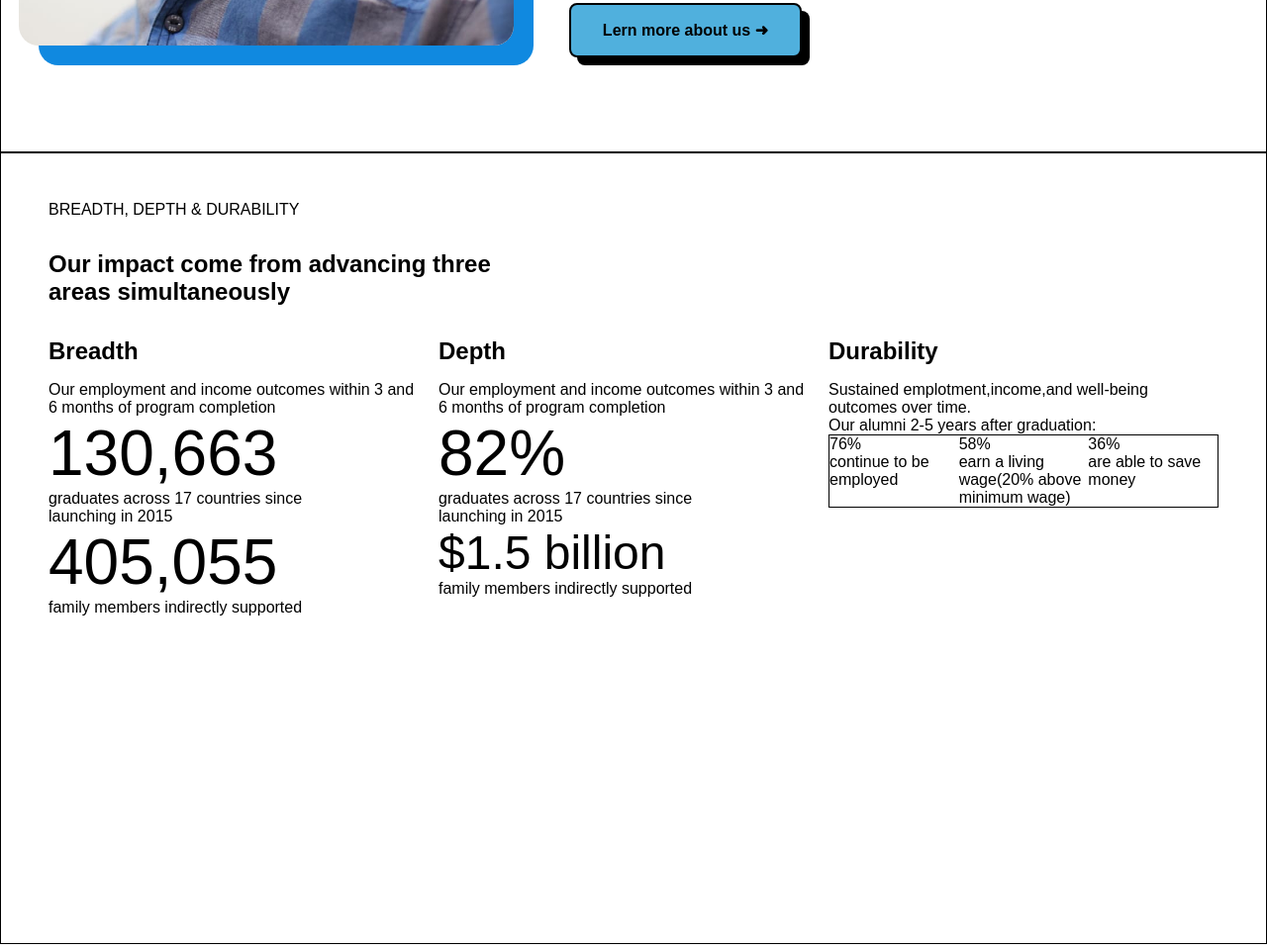
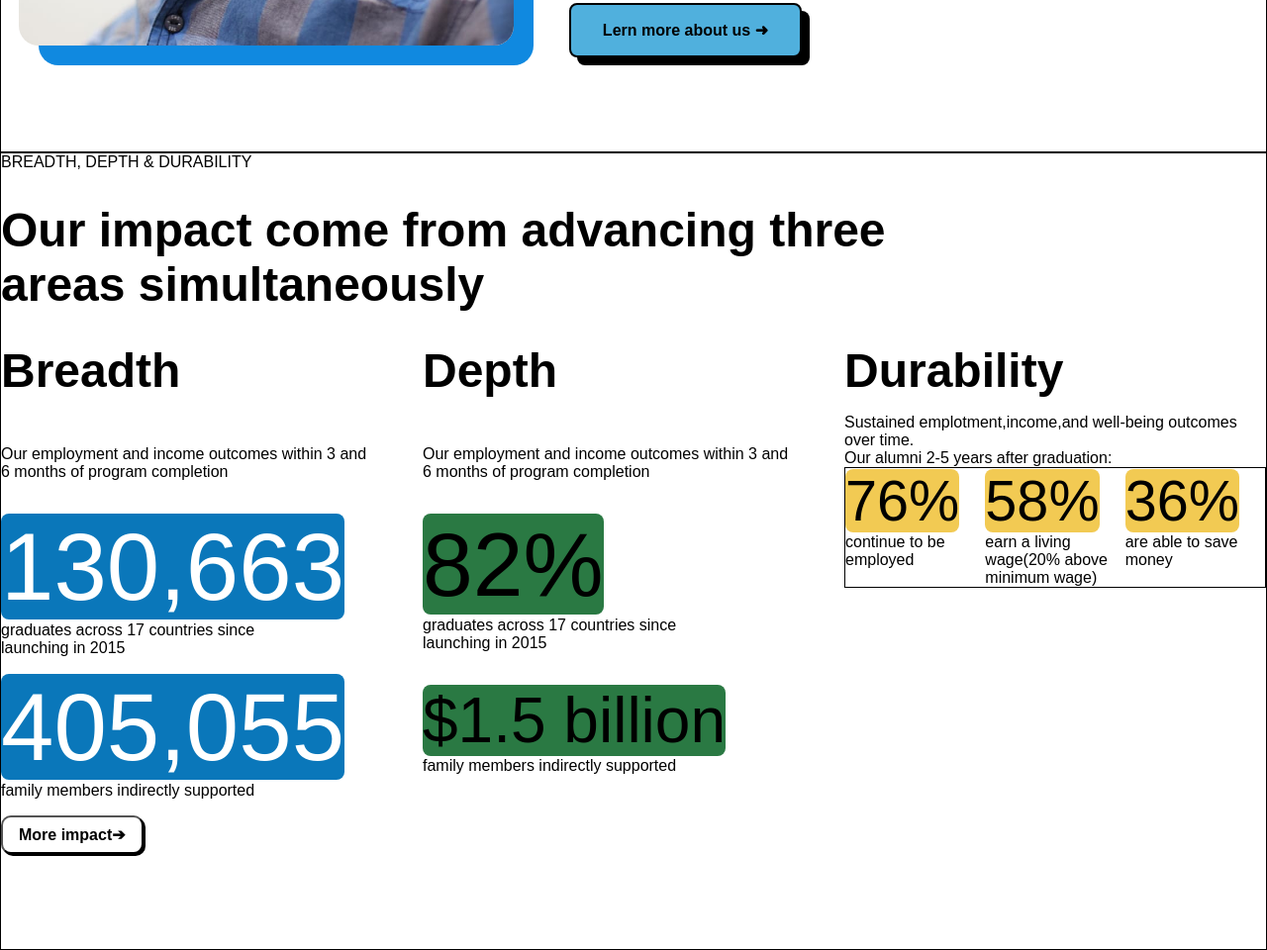
Before and after one commit to cheryblossom-dev/jsd12_week_04, a plain HTML site: page CSS_Exercises/011.html in a window 1280 px wide. Shown: the part 2394-3354 px from the top of the page at 99% size. Drawn offline with Linux system fonts and the light colour scheme.

Commit message:
landing_page

```diff
--- a/CSS_Exercises/01.css
+++ /dev/null
@@ -1,20 +0,0 @@
-* {
-  /*เครื่องหมายดอกจันแปลว่า "สั่งทุกชิ้นส่วนบนหน้าเว็บ"*/
-  margin: 0px; /*ลบระยะห่างด้านนอก (Margin) ที่เบราว์เซอร์แถมมาให้ทิ้งไปให้หมด*/
-  padding: 0px; /*เลบระยะห่างด้านใน (Padding) ทิ้งไปด้วย*/
-  box-sizing: border-box; /*(บรรทัดนี้สำคัญมาก!) เป็นการสั่งว่าเวลาเราใส่ขอบ (Border) หรือ Padding ห้ามเอาไปบวกเพิ่มจนกล่องบวมทะลุจอ ให้บีบพื้นที่เข้าด้านในแทน*/
-}
-body {
-  /*สั่งพื้นที่หลังฉากทั้งหมด (หน้ากระดาษ)"*/
-  font-family: sans-serif;
-  background-color: #f0f0f0;
-}
-.container {
-  display: flex;
-  justify-content: center;
-}
-.pic img {
-  width: 100%;
-  max-width: 1000px;
-  height: auto;
-}
--- a/CSS_Exercises/011.css
+++ b/CSS_Exercises/011.css
@@ -168,45 +168,111 @@
     font-size: 8px;
   }
 }
+.total {
+  min-height: 100vh;
+  display: flex;
+  justify-content: center;
+  align-items: center;
+}
+
 .data {
   border: 1px solid black;
-  min-height: 100vh;
-  padding: 3rem;
+  max-width: 1500px;
+  max-height: 1500px;
+  padding-bottom: 6rem;
 }
 .head {
   margin-bottom: 2rem;
 }
 .head h1 {
   margin-top: 2rem;
+  font-size: 3rem;
 }
 .team {
   display: grid;
   grid-template-columns: 1fr 1fr 1fr;
 }
 .breadth h2 + p {
-  padding-top: 1rem;
+  padding-top: 3rem;
+  padding-bottom: 2rem;
+}
+.breadth > h2 {
+  font-size: 3rem;
 }
 .depth h2 + p {
-  padding-top: 1rem;
+  padding-top: 3rem;
+  padding-bottom: 2rem;
 }
+.depth > h2 {
+  font-size: 3rem;
+}
+
 .durability h2 + span {
   display: block;
   padding-top: 1rem;
 }
+.durability > h2 {
+  font-size: 3rem;
+}
 .state13 > span {
-  font-size: 4rem;
+  font-size: 6rem;
+  background-color: RGB(10, 119, 186);
+  border-radius: 8px;
+  color: white;
+}
+.state13 + p {
+  margin-bottom: 1rem;
 }
 .state40 > span {
-  font-size: 4rem;
+  font-size: 6rem;
+  background-color: RGB(10, 119, 186);
+  border-radius: 8px;
+  color: white;
 }
-.state82 {
-  font-size: 4rem;
+.state40 + p {
+  margin-bottom: 1rem;
+}
+.state82 > span {
+  font-size: 5.7rem;
+  background-color: RGB(42, 121, 67);
+  border-radius: 8px;
+}
+.state82 + p {
+  padding-bottom: 2rem;
 }
 .state15 > span {
-  font-size: 3rem;
+  font-size: 4rem;
+  background-color: RGB(42, 121, 67);
+  border-radius: 8px;
 }
 .state76 {
   display: grid;
   grid-template-columns: 1fr 1fr 1fr;
   border: 1px solid black;
 }
+.st76 > span {
+  background-color: RGB(242, 202, 83);
+  border-radius: 8px;
+  font-size: 3.6rem;
+}
+.st58 > span {
+  background-color: RGB(242, 202, 83);
+  border-radius: 8px;
+  font-size: 3.6rem;
+}
+.st36 > span {
+  background-color: RGB(242, 202, 83);
+  border-radius: 8px;
+  font-size: 3.6rem;
+}
+.breadth button {
+  background-color: white;
+  box-shadow: 2px 2px;
+  padding-left: 1rem;
+  padding-right: 1rem;
+  padding-top: 0.5rem;
+  padding-bottom: 0.5rem;
+  border-radius: 10px;
+  font-size: 1rem;
+  font-weight: bold;
+}
--- a/CSS_Exercises/011.html
+++ b/CSS_Exercises/011.html
@@ -64,7 +64,7 @@
         <button><p>Lern more about us ➜</p></button>
       </div>
     </div>
-
+    <div class="total">
       <div class="data">
         <section class="head">
           <p>BREADTH, DEPTH & DURABILITY</p>
@@ -89,6 +89,7 @@
               <span>405,055</span>
             </div>
             <p>family members indirectly supported</p>
+            <button>More impact➔</button>
           </div>
           <!--กล่องที่2-->
           <div class="depth">
@@ -131,5 +132,6 @@
           </div>
         </section>
       </div>
+    </div>
   </body>
 </html>
```
Also changed, not shown: CSS_Exercises/01.html (deleted, +0 -25 lines). Lines whose indentation alone changed are shown as unchanged.
